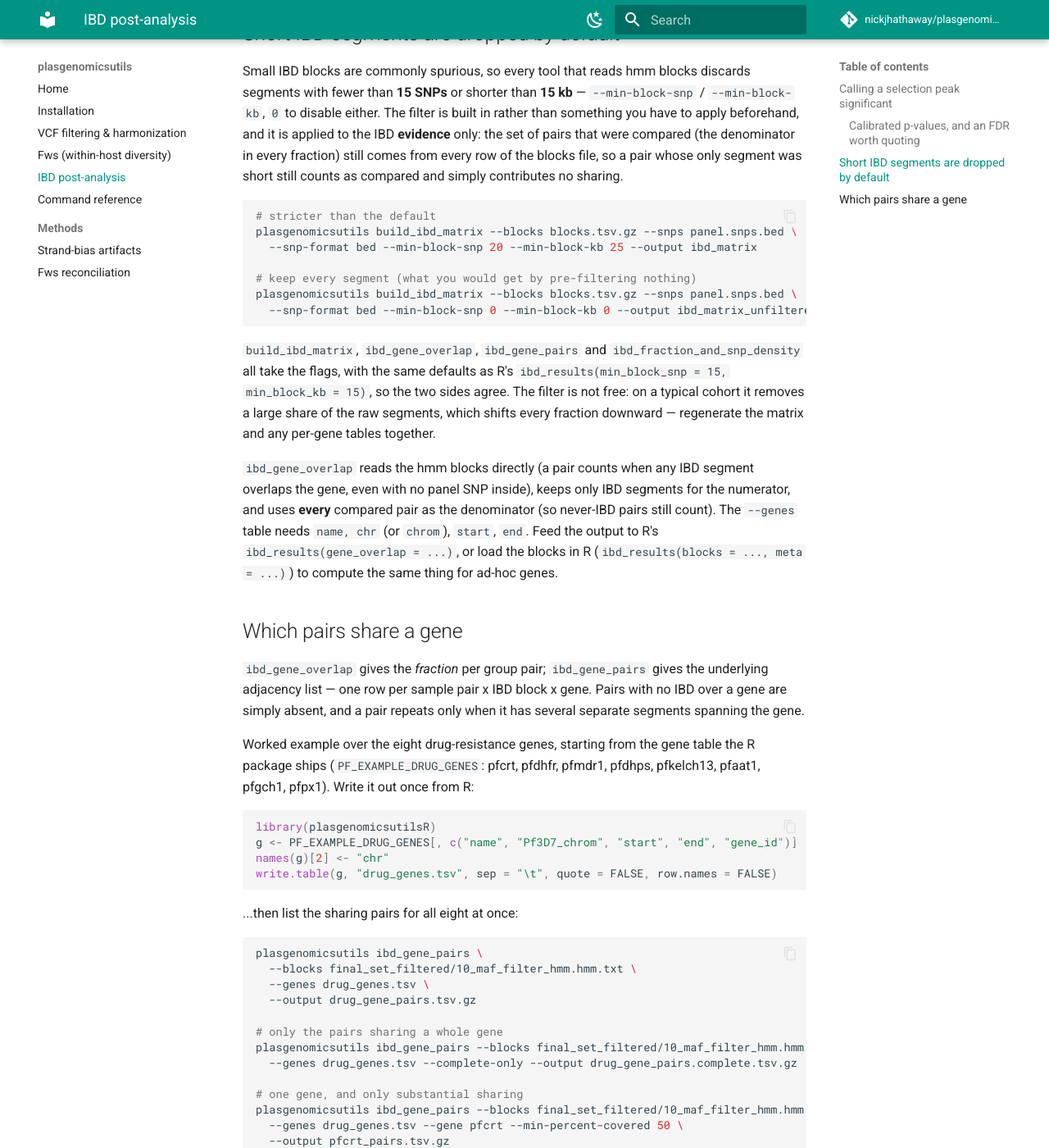
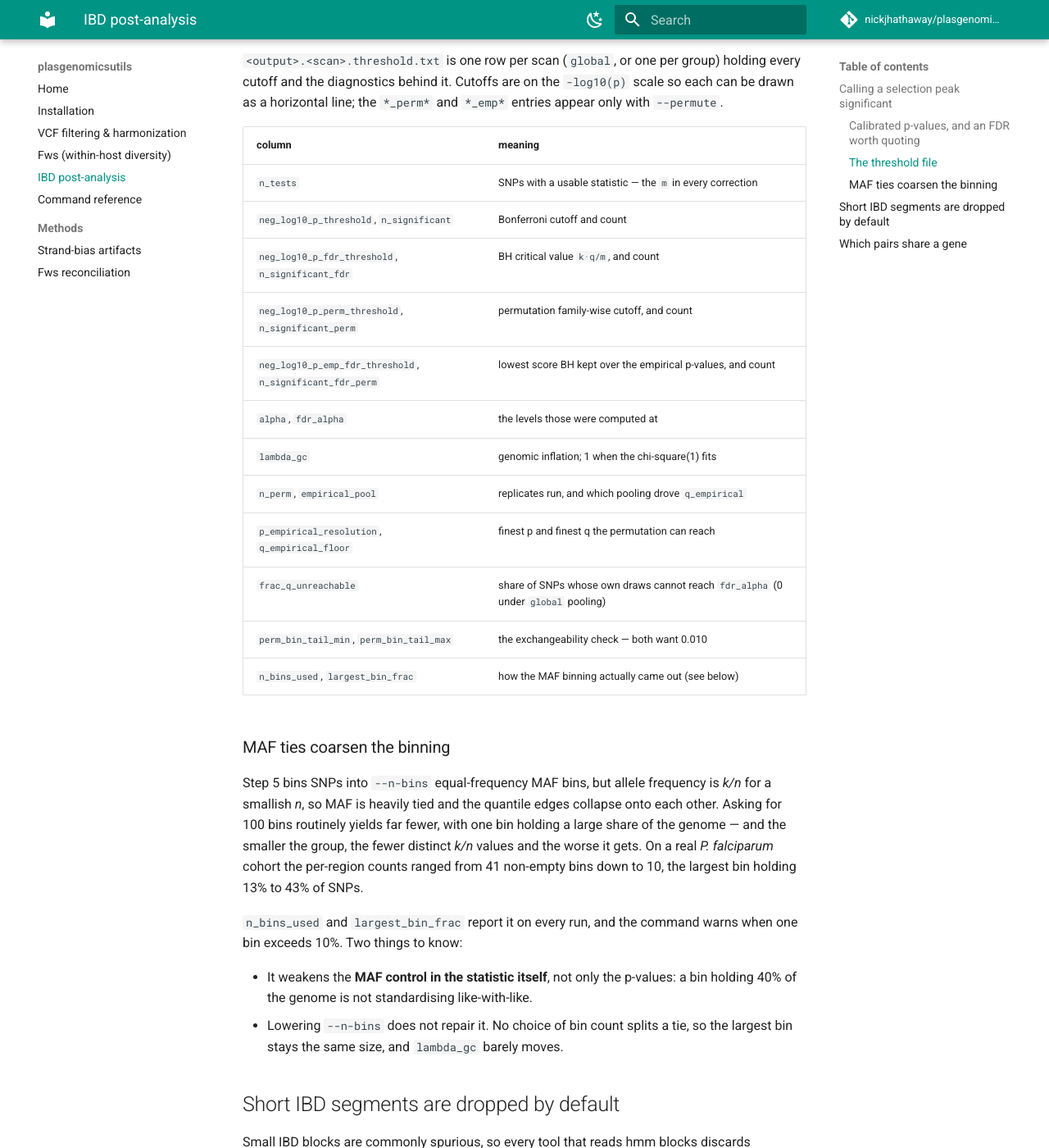
Before and after one commit to nickjhathaway/plasgenomicsutils, an MkDocs documentation site: the page built from docs/ibd.md, in a window 1280 px wide and 1400 px high, scrolled down 3394 px. Shown: the whole window at 82% size. Built offline with MkDocs 1.6.1 and Material for MkDocs 9.7.7, drawn with Linux system fonts in a browser that asks for light colours; comment, search, counter and statistics services are not loaded.

Commit message:
cleaning up of comments and docs;

```diff
--- a/docs/ibd.md
+++ b/docs/ibd.md
@@ -132,6 +132,45 @@ when you need a number. The *ranking* was never affected either way: every step
 `z_score` to `neg_log10_p` is monotone, so a bad reference distribution mislabels the axis
 without moving any SNP relative to another.
 
+### The threshold file
+
+`<output>.<scan>.threshold.txt` is one row per scan (`global`, or one per group) holding
+every cutoff and the diagnostics behind it. Cutoffs are on the `-log10(p)` scale so each
+can be drawn as a horizontal line; the `*_perm*` and `*_emp*` entries appear only with
+`--permute`.
+
+| column | meaning |
+|---|---|
+| `n_tests` | SNPs with a usable statistic — the `m` in every correction |
+| `neg_log10_p_threshold`, `n_significant` | Bonferroni cutoff and count |
+| `neg_log10_p_fdr_threshold`, `n_significant_fdr` | BH critical value `k·q/m`, and count |
+| `neg_log10_p_perm_threshold`, `n_significant_perm` | permutation family-wise cutoff, and count |
+| `neg_log10_p_emp_fdr_threshold`, `n_significant_fdr_perm` | lowest score BH kept over the empirical p-values, and count |
+| `alpha`, `fdr_alpha` | the levels those were computed at |
+| `lambda_gc` | genomic inflation; 1 when the chi-square(1) fits |
+| `n_perm`, `empirical_pool` | replicates run, and which pooling drove `q_empirical` |
+| `p_empirical_resolution`, `q_empirical_floor` | finest p and finest q the permutation can reach |
+| `frac_q_unreachable` | share of SNPs whose own draws cannot reach `fdr_alpha` (0 under `global` pooling) |
+| `perm_bin_tail_min`, `perm_bin_tail_max` | the exchangeability check — both want 0.010 |
+| `n_bins_used`, `largest_bin_frac` | how the MAF binning actually came out (see below) |
+
+### MAF ties coarsen the binning
+
+Step 5 bins SNPs into `--n-bins` equal-frequency MAF bins, but allele frequency is *k/n*
+for a smallish *n*, so MAF is heavily tied and the quantile edges collapse onto each other.
+Asking for 100 bins routinely yields far fewer, with one bin holding a large share of the
+genome — and the smaller the group, the fewer distinct *k/n* values and the worse it gets.
+On a real *P. falciparum* cohort the per-region counts ranged from 41 non-empty bins down
+to 10, the largest bin holding 13% to 43% of SNPs.
+
+`n_bins_used` and `largest_bin_frac` report it on every run, and the command warns when one
+bin exceeds 10%. Two things to know:
+
+- It weakens the **MAF control in the statistic itself**, not only the p-values: a bin
+  holding 40% of the genome is not standardising like-with-like.
+- Lowering `--n-bins` does not repair it. No choice of bin count splits a tie, so the
+  largest bin stays the same size, and `lambda_gc` barely moves.
+
 ## Short IBD segments are dropped by default
 
 Small IBD blocks are commonly spurious, so every tool that reads hmm blocks discards
```
Also changed, not shown: 1 other file.
